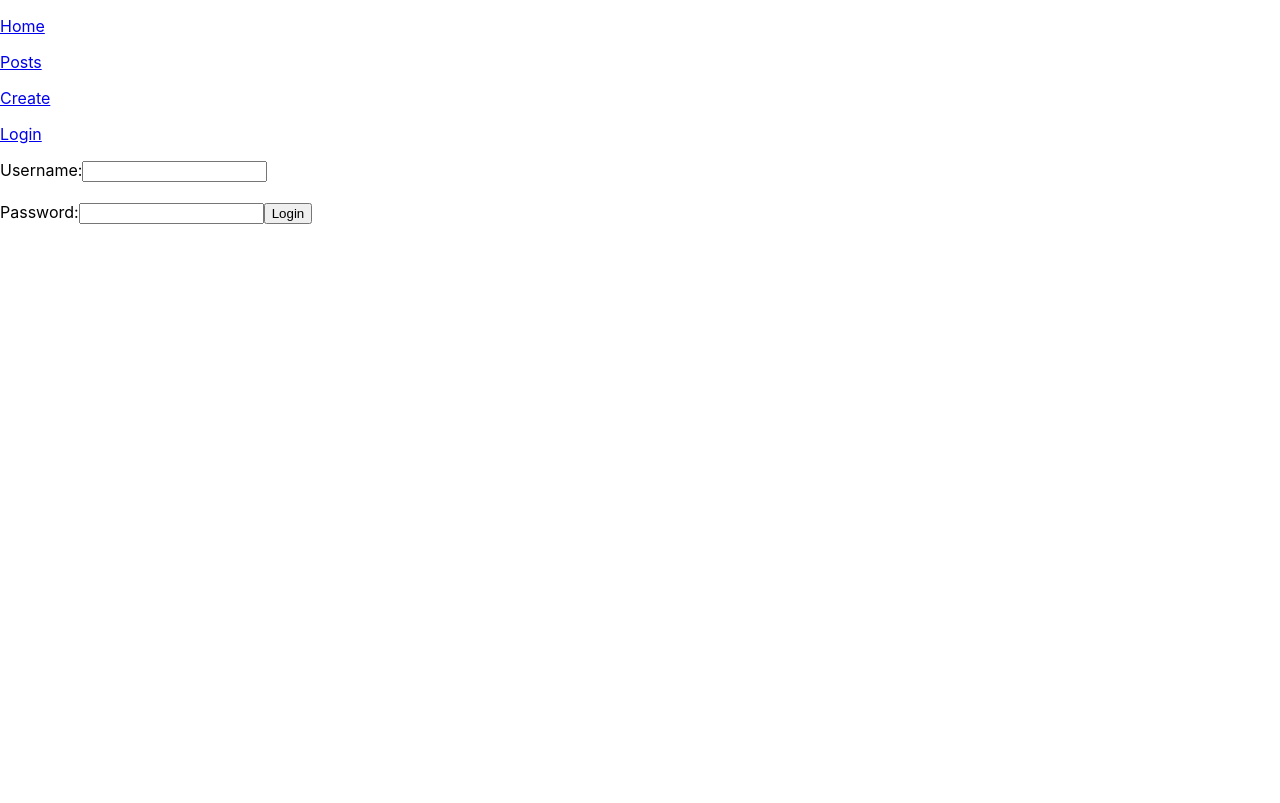
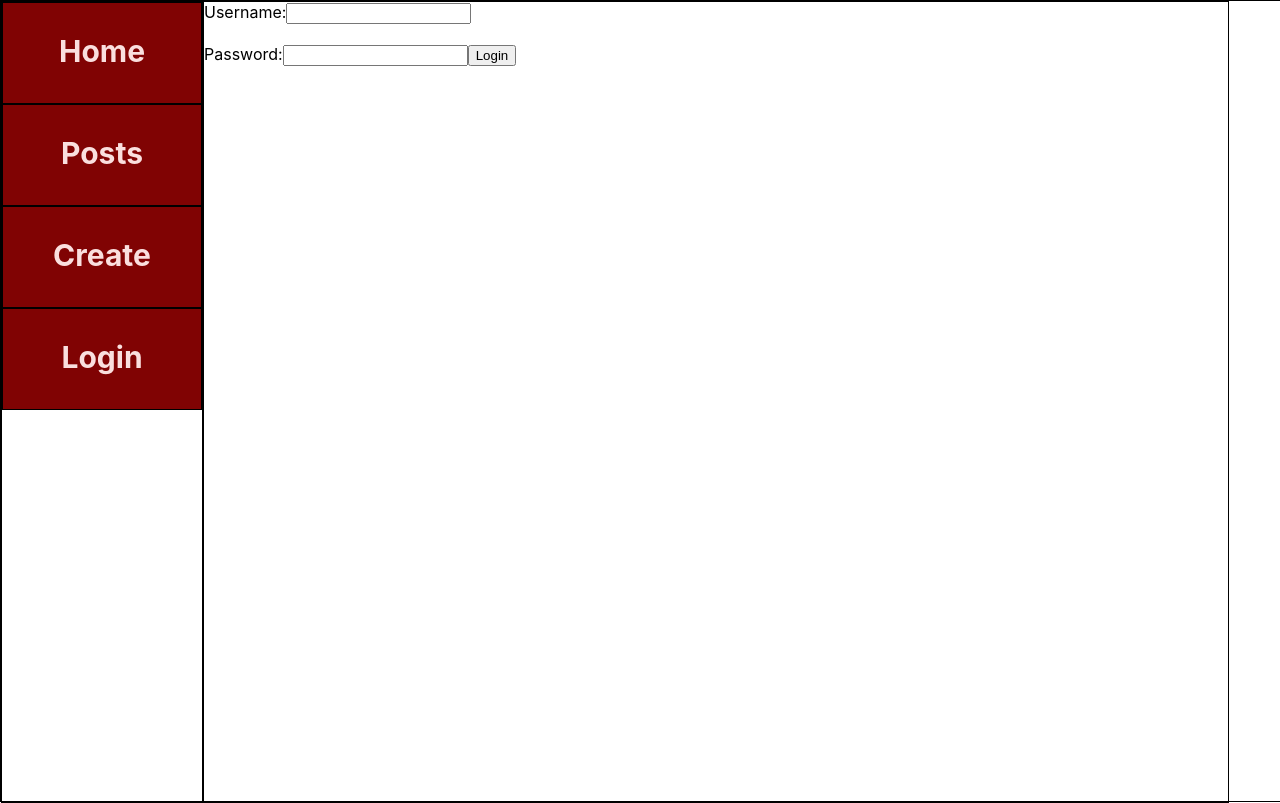
Before and after one commit to kristiangerkman/gallery, a React (Create React App) app: page /login in a window 1280 px wide. Built offline with nearby package versions, Linux system fonts and the light colour scheme; data requests are answered from the project's data file.

Commit message:
more styles

```diff
--- a/db.json
+++ b/db.json
@@ -38,6 +38,46 @@
       "title": "asd",
       "url": "asd",
       "id": 9
+    },
+    {
+      "title": "asd",
+      "url": "asd",
+      "id": 10
+    },
+    {
+      "title": "asd",
+      "url": "asd",
+      "id": 11
+    },
+    {
+      "title": "asd",
+      "url": "asd",
+      "id": 12
+    },
+    {
+      "title": "asd",
+      "url": "https://upload.wikimedia.org/wikipedia/en/6/63/Feels_good_man.jpg",
+      "id": 13
+    },
+    {
+      "title": "asd",
+      "url": "https://upload.wikimedia.org/wikipedia/en/6/63/Feels_good_man.jpg",
+      "id": 14
+    },
+    {
+      "title": "asd",
+      "url": "https://upload.wikimedia.org/wikipedia/en/6/63/Feels_good_man.jpg",
+      "id": 15
+    },
+    {
+      "title": "asd",
+      "url": "https://upload.wikimedia.org/wikipedia/en/6/63/Feels_good_man.jpg",
+      "id": 16
+    },
+    {
+      "title": "asd",
+      "url": "https://upload.wikimedia.org/wikipedia/en/6/63/Feels_good_man.jpg",
+      "id": 17
     }
   ]
 }
--- a/src/App.css
+++ b/src/App.css
@@ -19,3 +19,45 @@
   max-height: 70%;
   margin-top: 5%;
 }
+
+.main {
+  height: 100vh;
+  width: 100%;
+  border: 1px solid black
+}
+
+.contentContainer {
+  display: block;
+  border: 1px solid black;
+  float: left;
+  width: 80%;
+  height: 100vh;
+  overflow: scroll;
+}
+.menuLink {
+  height: 100px;
+  display: block;
+  text-align: center;
+  text-decoration: none;
+  padding: 0px;
+  background-color: #800303;
+  border: 1px solid black;
+}
+.menuLink :hover {
+  background-color: #AB6767;
+}
+
+.menuLink p {
+  font-size: 30px;
+  font-weight: bold;
+  color: #FADFDE;
+  padding: auto;
+}
+
+.menuBar {
+  border: 1px solid black;
+  width: 200px;
+  height: 100vh;
+  display: block;
+  float: left;
+}
--- a/src/App.js
+++ b/src/App.js
@@ -21,12 +21,12 @@ const App = (props) => {
 
   return (
 
-    <div>
+    <div className="main">
       <Router>
         <MenuBar />
         <Route path="/posts" render={() => <Posts posts={posts} />} />
         <Route path="/login" render={() => <Login />} />
-        <Route path="/create" render={() => <PostForm />} />
+        <Route path="/create" render={() => <PostForm setPosts={setPosts} posts={posts} />} />
       </Router>
     </div>
   )
--- a/src/components/Login.js
+++ b/src/components/Login.js
@@ -2,7 +2,7 @@ import React from "react"
 
 const Login = (props) => {
     return (
-        <div>
+        <div className="contentContainer">
             <form>
                 Username:
                 <input type="text" name="username" value=""></input> <br /><br />
--- a/src/components/MenuBar.js
+++ b/src/components/MenuBar.js
@@ -3,17 +3,17 @@ import { Link } from "react-router-dom";
 
 const MenuBar = () => {
     return (
-        <div>
-            <Link to="/">
+        <div className="menuBar">
+            <Link className="menuLink" to="/">
                 <p>Home</p>
             </Link>
-            <Link to="/posts">
+            <Link className="menuLink" to="/posts">
                 <p>Posts</p>
             </Link>
-            <Link to="/create">
-                <p>Create</p>
+            <Link className="menuLink" to="/create">
+                <p className="hover">Create</p>
             </Link>
-            <Link to="/login">
+            <Link className="menuLink" to="/login">
                 <p>Login</p>
             </Link>
         </div>
--- a/src/components/PostForm.js
+++ b/src/components/PostForm.js
@@ -15,12 +15,11 @@ const PostForm = (props) => {
             id: createID()
         }
 
-        postService.uploadPost(req)
-
+        postService.uploadPost(req).then(r => props.setPosts(props.posts.concat(r.data)))
 
     }
     return (
-
+        <div className="contentContainer">
             <form onSubmit={handleSubmit}>
                 Title:<br />
                 <input type="text" name="title"></input> <br /> <br />
@@ -28,6 +27,7 @@ const PostForm = (props) => {
                 <input type="text" name="url"></input> <br /> <br />
                 <button type="submit">Submit</button>
             </form>
+        </div>
     )
 }
 
--- a/src/components/Posts.js
+++ b/src/components/Posts.js
@@ -4,7 +4,7 @@ import PostContainer from "./PostContainer"
 
 const Posts = (props) => {
     return (
-        <div>
+        <div className="contentContainer">
             {" "}
             {props.posts.map(p => (
                 <PostContainer key={p.id} url={p.url} />
```
Lines whose indentation alone changed are shown as unchanged.
